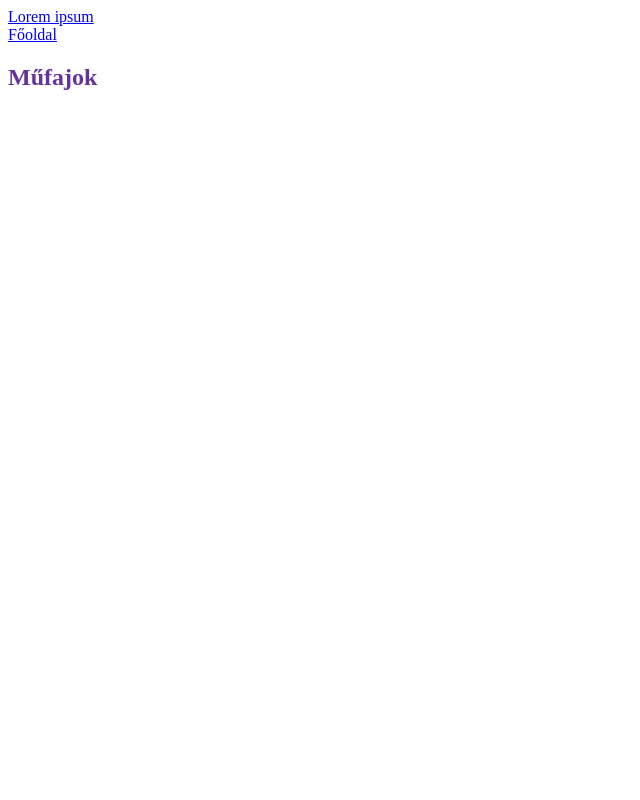
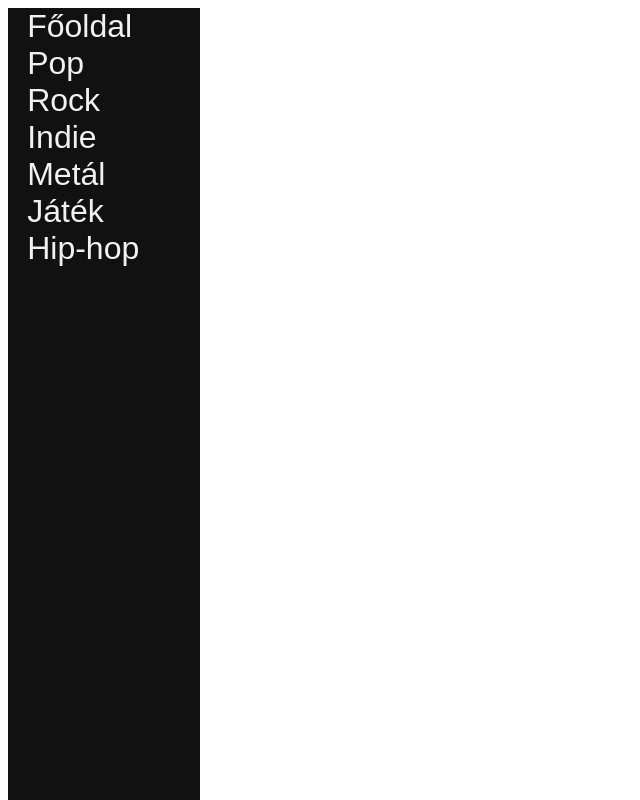
Before and after one commit to MBotond21/web_music_pro_max_ultra, a React (Vite) app in the folder frontend/: page / in a window 1280 px wide. Shown: the whole page, without its empty margins (0-640 px from the left). Built offline with nearby package versions, Linux system fonts and the light colour scheme.

Commit message:
created navbar?

```diff
--- a/frontend/src/components/navbar/index.css
+++ b/frontend/src/components/navbar/index.css
@@ -1,5 +1,20 @@
 .gamer {
-    color: rebeccapurple;
-    display: flex;
-    justify-content: left;
+    color: white;
+    font-family: Arial, Helvetica, sans-serif;
+    position: fixed;
+    z-index: 1;
+    width: 15%;
+    height: 100%;
+    background-color: #111;
 }
+
+.navlink {
+    padding: 10%;
+    font-size: 2.5vw;
+    color: #f1f1f1;
+    text-decoration: none;
+}
+
+.navlink:hover {
+    color: #f1f1f1;
+}
--- a/frontend/src/components/navbar/index.tsx
+++ b/frontend/src/components/navbar/index.tsx
@@ -8,12 +8,15 @@ interface Props {
 export function MainNavbar(props: Props){
     return <Navbar expand="lg" className="gamer">
     <Container>
-      <Navbar.Brand href="#home">Lorem ipsum</Navbar.Brand>
       <Navbar.Collapse id="basic-navbar-nav">
         <Nav className="me-auto">
-          <Nav.Link href="#home">Főoldal</Nav.Link>
-          <h2>Műfajok</h2>
-          <Nav.Link href="#link"></Nav.Link>
+          <Nav.Link href="#home" className='navlink'>Főoldal</Nav.Link><br></br>
+          <Nav.Link href="#link" className='navlink'>Pop</Nav.Link><br></br>
+          <Nav.Link href="#link" className='navlink'>Rock</Nav.Link><br></br>
+          <Nav.Link href="#link" className='navlink'>Indie</Nav.Link><br></br>
+          <Nav.Link href="#link" className='navlink'>Metál</Nav.Link><br></br>
+          <Nav.Link href="#link" className='navlink'>Játék</Nav.Link><br></br>
+          <Nav.Link href="#link" className='navlink'>Hip-hop</Nav.Link><br></br>
         </Nav>
       </Navbar.Collapse>
     </Container>
```
